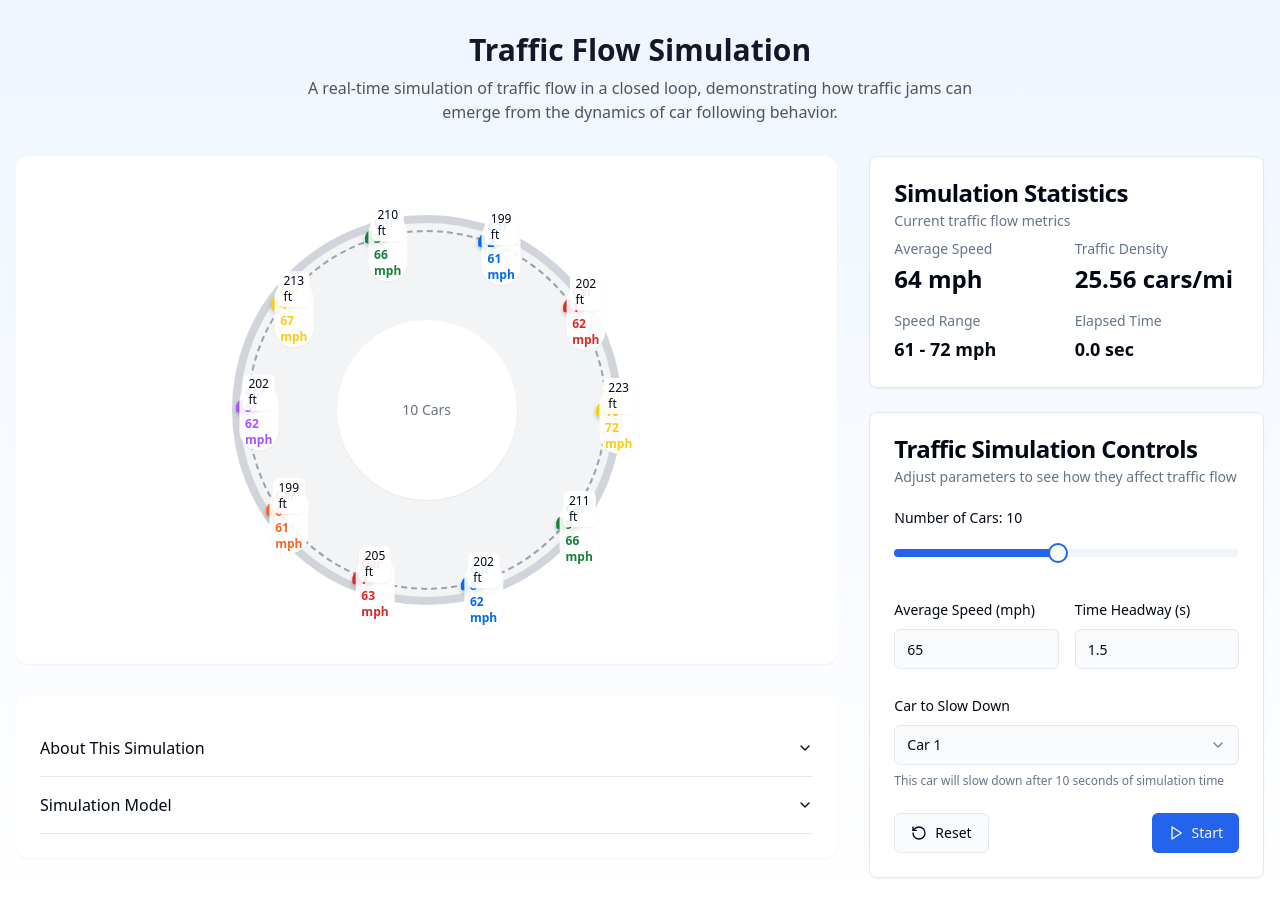
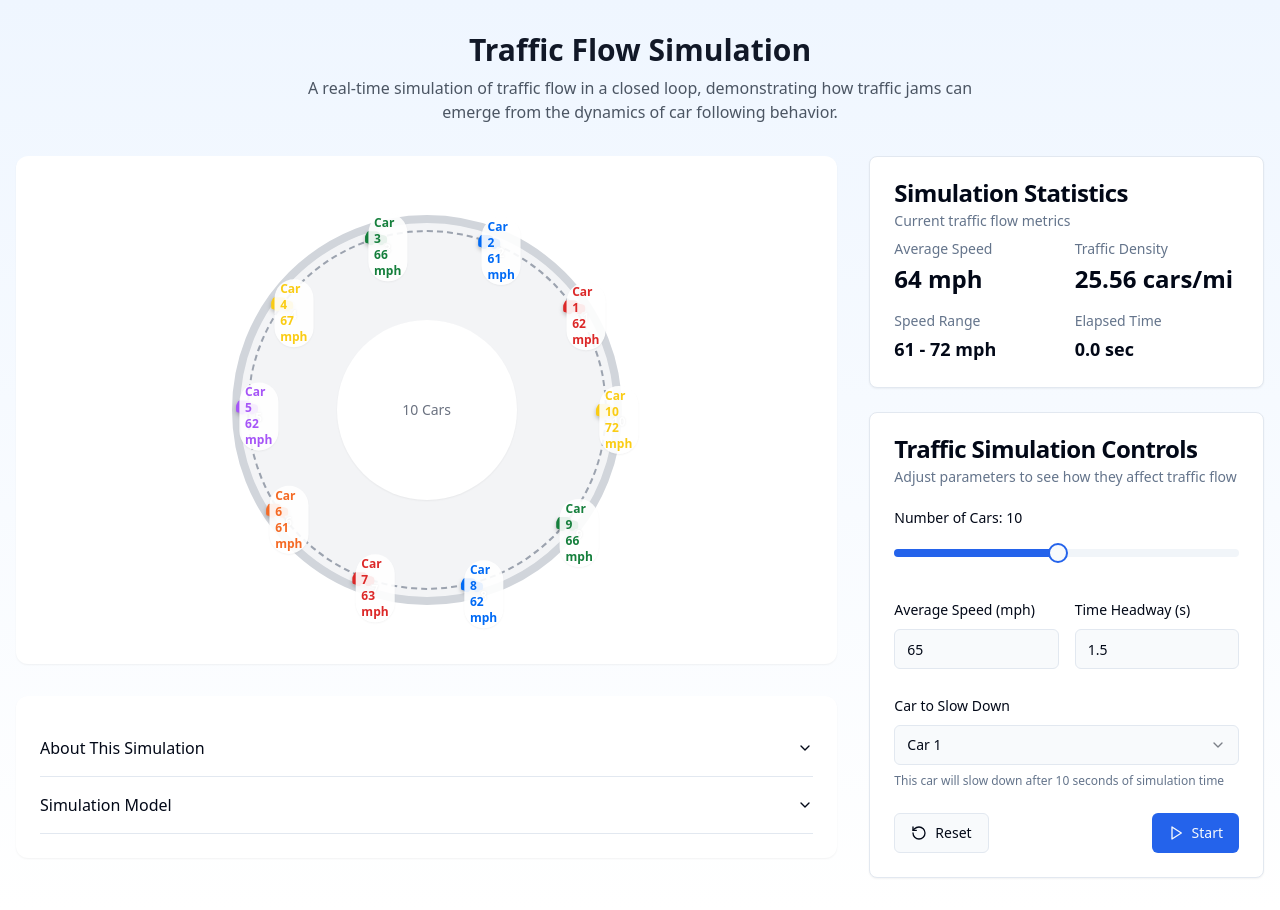
Before and after one commit to aaryanpraveen16/freeway-simulator, a React (Vite) app: page / in a window 1280 px wide. Built offline with nearby package versions, Linux system fonts and the light colour scheme.

Commit message:
Remove distance display and add car number
Remove the distance display above the cars to prevent overlap. Also, add a car number to each car for identification.

```diff
--- a/src/components/CarComponent.tsx
+++ b/src/components/CarComponent.tsx
@@ -20,6 +20,9 @@ const CarComponent: React.FC<CarComponentProps> = ({
   // Calculate the angle based on the car's position in the loop
   const angle = (car.position / laneLength) * 360;
 
+  // Extract car number from the name (e.g., "Car 3" -> "3")
+  const carNumber = car.name.split(' ')[1];
+
   return (
     <div
       className="absolute transform -translate-x-1/2 -translate-y-1/2"
@@ -29,6 +32,7 @@ const CarComponent: React.FC<CarComponentProps> = ({
         transform: `rotate(${angle}deg) translateX(${trackRadius}px) rotate(-${angle}deg)`,
       }}
     >
+      <div className="relative">
         <div className="relative">
           <CarIcon
             size={24}
@@ -40,17 +44,26 @@ const CarComponent: React.FC<CarComponentProps> = ({
             }}
           />
           <div
+            className="absolute top-1/2 left-1/2 transform -translate-x-1/2 -translate-y-1/2 text-white text-xs font-bold"
+            style={{ textShadow: "0px 0px 2px rgba(0, 0, 0, 0.8)" }}
+          >
+            {carNumber}
+          </div>
+        </div>
+        <div
           className="absolute -bottom-5 left-1/2 transform -translate-x-1/2 bg-white/90 rounded-full px-1.5 py-0.5 text-xs font-semibold shadow-sm flex flex-col items-center"
           style={{ color: car.color }}
         >
           <span>{car.name}</span>
           <span>{Math.round(car.speed)} mph</span>
         </div>
+        {/* Distance display commented out as requested
         <div
           className="absolute -top-8 left-1/2 transform -translate-x-1/2 bg-white/90 rounded-md px-1.5 py-0.5 text-xs shadow-sm"
         >
           {distanceToCarAhead} ft
         </div>
+        */}
       </div>
     </div>
   );
--- a/src/pages/Index.tsx
+++ b/src/pages/Index.tsx
@@ -1,4 +1,3 @@
-
 import React, { useState, useEffect, useCallback, useRef } from "react";
 import TrafficTrack from "@/components/TrafficTrack";
 import ControlPanel from "@/components/ControlPanel";
@@ -29,12 +28,7 @@ const Index = () => {
     setCars(cars);
     setLaneLength(laneLength);
     setElapsedTime(0);
-
-    toast({
-      title: "Simulation initialized",
-      description: `${params.numCars} cars placed on a ${Math.round(laneLength)} ft track`,
-    });
-  }, [params, toast]);
+  }, [params]);
 
   // Update simulation parameters
   const handleUpdateParams = useCallback((newParams: Partial<SimulationParams>) => {
@@ -85,21 +79,9 @@ const Index = () => {
     if (isRunning) {
       lastTimestampRef.current = null;
       animationFrameRef.current = requestAnimationFrame(animationLoop);
-
-      toast({
-        title: "Simulation started",
-        description: "Traffic flow is now being calculated in real-time",
-      });
     } else if (animationFrameRef.current) {
       cancelAnimationFrame(animationFrameRef.current);
       animationFrameRef.current = null;
-
-      if (elapsedTime > 0) {
-        toast({
-          title: "Simulation paused",
-          description: "The traffic flow calculation has been paused",
-        });
-      }
     }
 
     // Cleanup animation frame on unmount
@@ -108,7 +90,7 @@ const Index = () => {
         cancelAnimationFrame(animationFrameRef.current);
       }
     };
-  }, [isRunning, animationLoop, elapsedTime, toast]);
+  }, [isRunning, animationLoop, elapsedTime]);
 
   return (
     <div className="min-h-screen bg-gradient-to-b from-blue-50 to-white">
```
Lines whose indentation alone changed are shown as unchanged.
